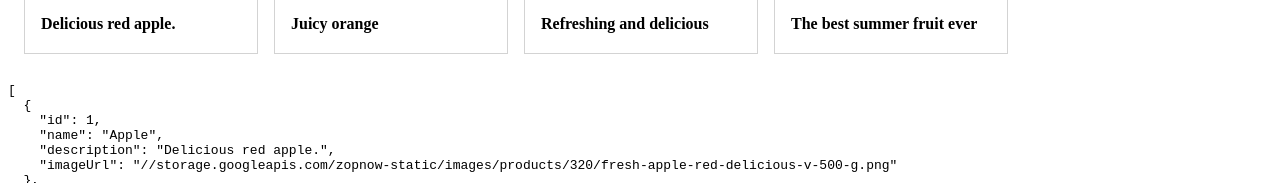
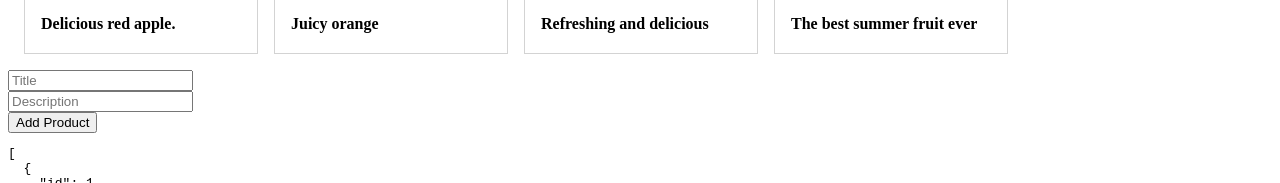
Before and after one commit to rdgfuentes/ng-course-product-app, an Angular app: page / in a window 1280 px wide. Shown: the part 314-497 px from the top of the page. Built offline with nearby package versions, Linux system fonts and the light colour scheme; data requests are answered from the project's data file.

Commit message:
Adding new products using a basic form

```diff
--- a/src/app/product-list/product-list.component.html
+++ b/src/app/product-list/product-list.component.html
@@ -7,3 +7,7 @@
   *ngFor="let prod of products; let index = index;"
   ></app-product-item>
 </div>
+
+<input placeholder="Title" #title><br>
+<input placeholder="Description" #description><br>
+<button (click)="add(title.value, description.value);">Add Product</button><br>
--- a/src/app/product-list/product-list.component.ts
+++ b/src/app/product-list/product-list.component.ts
@@ -1,4 +1,4 @@
-import { Component, OnInit } from '@angular/core';
+import { Component, OnInit, ViewChild } from '@angular/core';
 import { IProduct } from '../model/iproduct';
 import { ProductService } from '../service/product.service';
 
@@ -9,6 +9,9 @@ import { ProductService } from '../service/product.service';
 })
 export class ProductListComponent implements OnInit {
   public products: IProduct[] = [];
+
+  public newProduct: IProduct = { id: null, name: '', description: '', imageUrl: ''};
+
   constructor( private productService: ProductService) {
     // this.products = this.productService.products;
     this.productService.productObservable$
@@ -22,4 +25,14 @@ export class ProductListComponent implements OnInit {
     this.productService.delete(index);
   }
 
+  add(title: string, description: string) {
+    this.productService.add(
+      {
+        id: this.products.length + 1,
+        name: title,
+        description: description,
+        imageUrl: '//st.depositphotos.com/1605004/1559/v/950/depositphotos_15599555-stock-illustration-new-item-stamp.jpg'
+      }
+    ) ;
+  }
 }
--- a/src/app/service/product.service.ts
+++ b/src/app/service/product.service.ts
@@ -39,14 +39,21 @@ export class ProductService {
     return this._products;
   }
 
+  add(product: IProduct) {
+    this.http.post( PRODUCTS_API, product )
+      .subscribe(
+        ( response ) => this.loadProducts(),
+        ( error ) => console.error( 'There was a problem adding the product', error)
+      );
+  }
+
   delete(index: number) {
     const product: IProduct = this._products.splice(index, 1).shift();
     this.http.delete( [PRODUCTS_API, product.id].join('/') )
       .subscribe(
         ( response ) => this.loadProducts(),
-        ( error ) => console.error( 'There was a problem trying to delete the product', error)
+        ( error ) => console.error( 'There was a problem deleting the product', error)
       );
-
   }
 
 }
```
